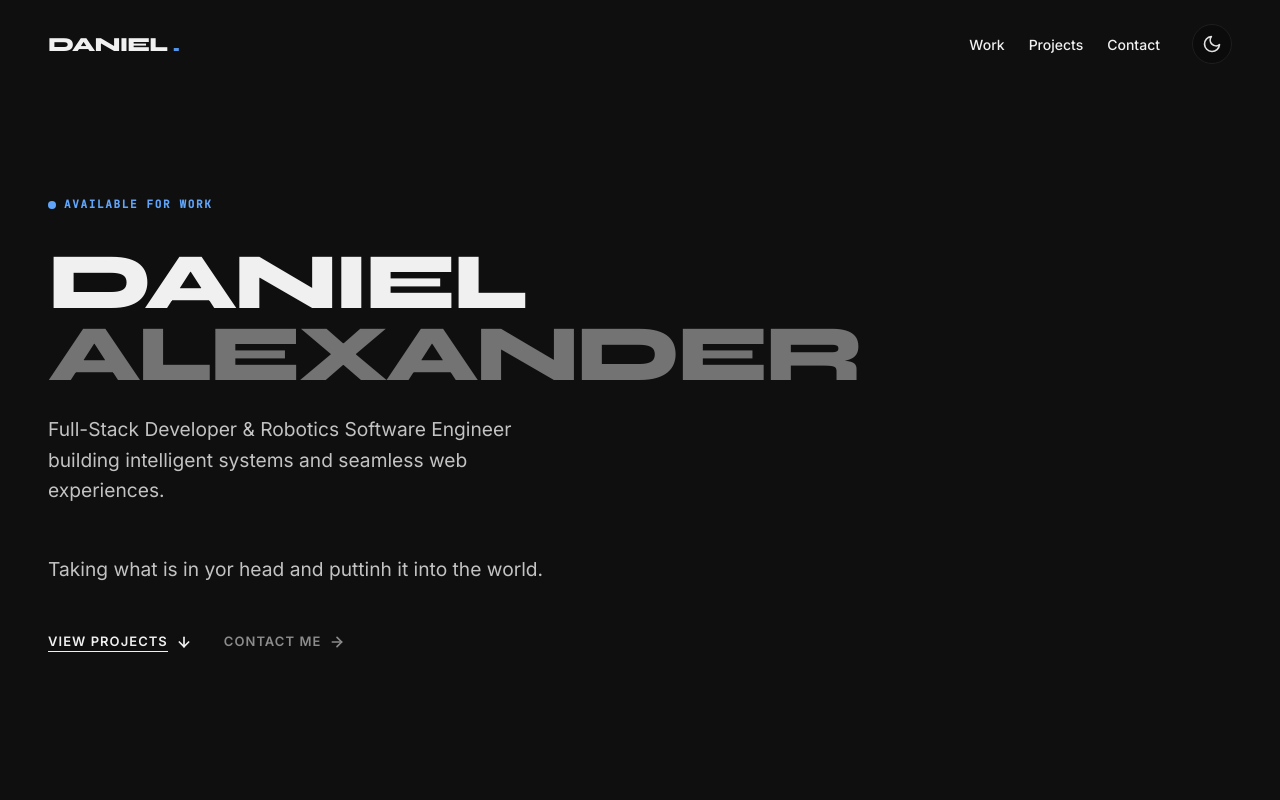
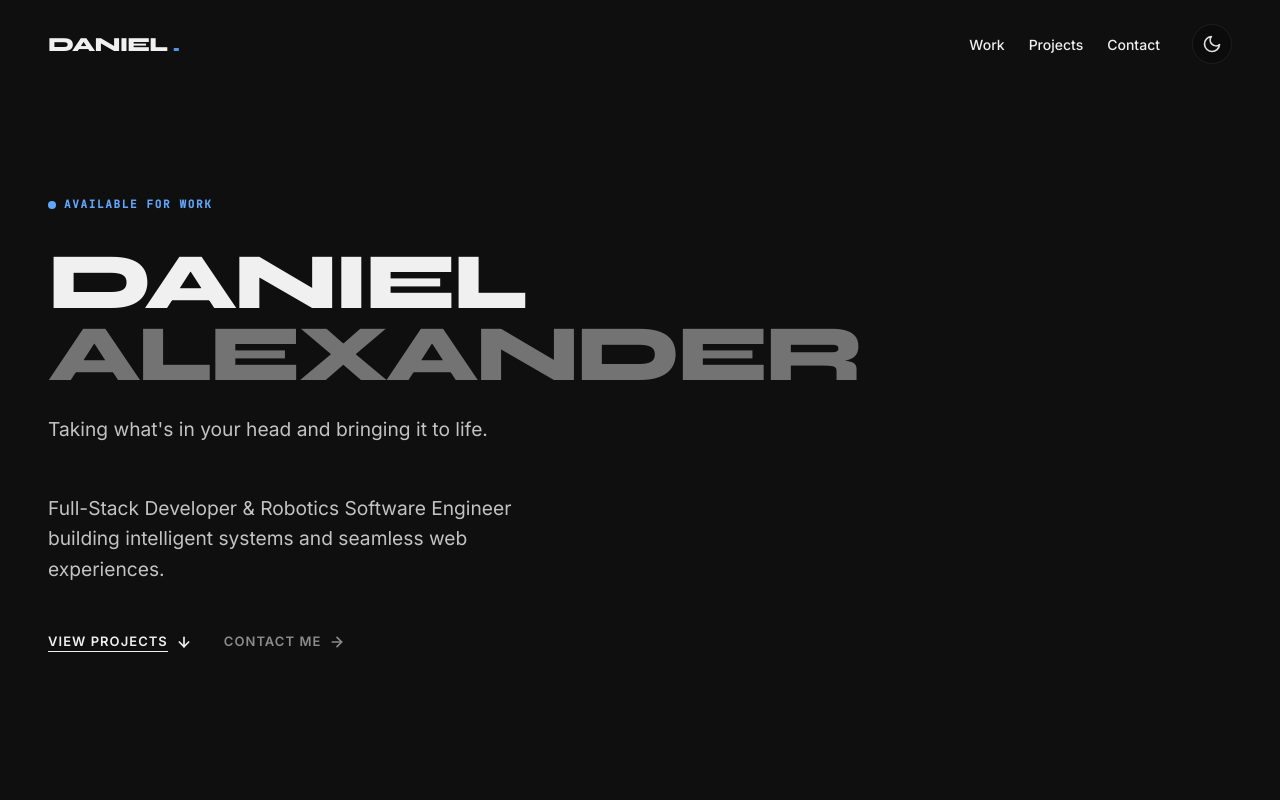
Before and after one commit to daniel-odulate22/potfolio, a React (Create React App) app: page / in a window 1280 px wide. Shown: the top 800 px of the page. Built offline with nearby package versions, Linux system fonts and the light colour scheme; the HTML template or start-up script is replaced by a standard one.

Commit message:
update app.js

```diff
--- a/src/App.js
+++ b/src/App.js
@@ -161,13 +161,13 @@ export default function App() {
             </h1>
 
             {/* Role subtitle */}
-            <p className="hero__subtitle">
+             <p className="hero__subtitle">
+              Taking what's in your head and bringing it to life.
+            </p>
+
+              <p className="hero__subtitle">
               Full-Stack Developer &amp; Robotics Software Engineer building intelligent
               systems and seamless web experiences.
-            </p>
-
-             <p className="hero__subtitle">
-              Taking what is in yor head and puttinh it into the world.
             </p>
 
             {/* CTA links — styled text with arrows, NOT pill buttons */}
```
